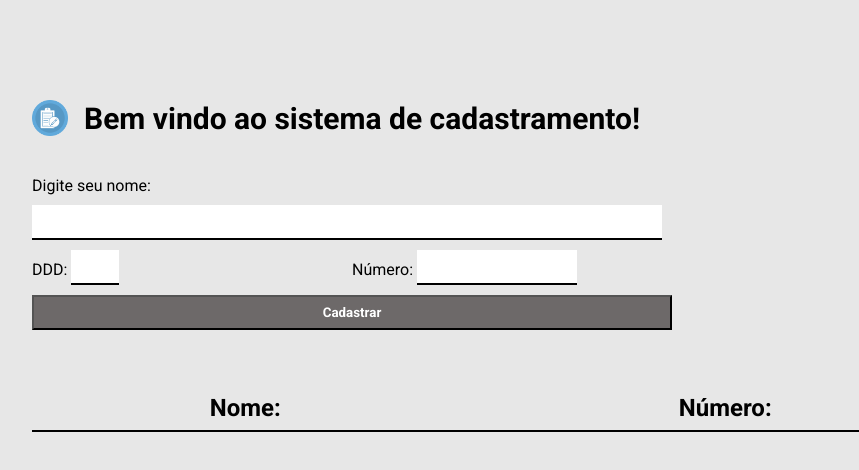
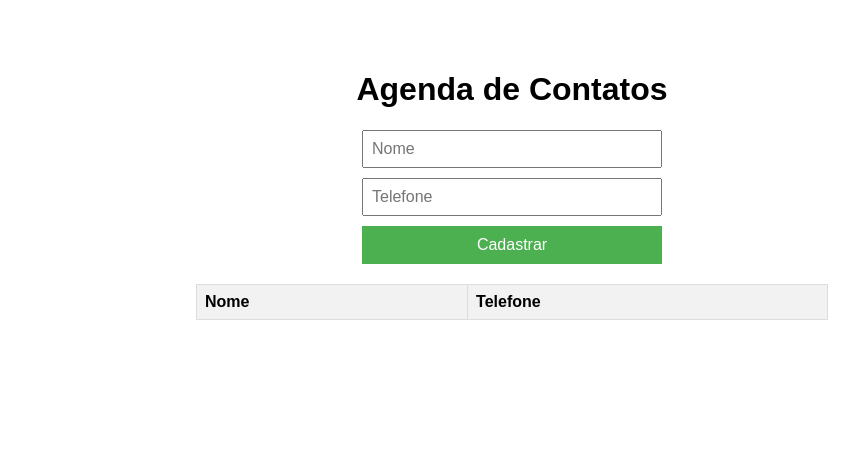
Before and after one commit to JohnyMarques/cadastro-pessoa, a plain HTML site: page index.html in a window 1280 px wide. Shown: the whole page, without its empty margins (128-987 px from the left). Drawn offline with Linux system fonts and the light colour scheme.

Commit message:
atualizado

```diff
--- a/index.html
+++ b/index.html
@@ -1,67 +1,35 @@
 <!DOCTYPE html>
-<html lang="pt-br">
+<html lang="pt-BR">
 <head>
   <meta charset="UTF-8">
   <meta name="viewport" content="width=device-width, initial-scale=1.0">
-    <title>Cadastro</title>
-    <link rel="stylesheet" href="./main.css">
-
-    <link rel="preconnect" href="https://fonts.googleapis.com">
-    <link rel="preconnect" href="https://fonts.gstatic.com" crossorigin>
-    <link href="https://fonts.googleapis.com/css2?family=Bungee&family=Roboto:ital,wght@0,100;0,300;0,400;0,500;0,700;0,900;1,100;1,300;1,400;1,500;1,700;1,900&display=swap" rel="stylesheet">
-
+  <title>Agenda de Contatos</title>
+  <link rel="stylesheet" href="main.css">
 </head>
 <body>
-    <div class="container">
 
-    <header>
-        <img src="./images/logo.png" alt="logo">
-    <h1>Bem vindo ao sistema de cadastramento!</h1>
-    </header>
-    <form>
-        <label for="nome">Digite seu nome: </label>
-        <input type="text" id="nome" required>
+  <h1>Agenda de Contatos</h1>
 
-        <div class="form-ajustar">
-            <div>
-                <label for="ddd">DDD: </label>
-                <input type="tel" id="ddd" required min="0" max="2">
-            </div>
+  <!-- Formulário para adicionar contato -->
+  <form id="contactForm">
+    <input type="text" id="name" placeholder="Nome" required>
+    <input type="text" id="phone" placeholder="Telefone" required>
+    <button type="button" onclick="addContact()">Cadastrar</button>
+  </form>
 
-            <div>
-                <label for="numCompleto">Número: </label>
-                <input type="tel" id="numCompleto" required min="8" max="9">
-            </div>
-        </div>
-
-        <button type="submit">Cadastrar</button>
-    </form>
-    <div id="resultado" class="resultado"></div>
-    <table cellspacing="0">
+  <!-- Tabela para exibir contatos -->
+  <table id="contactsTable">
     <thead>
       <tr>
-                <th>
-                    Nome:
-                </th>
-                <th>
-                    Número:
-                </th>
+        <th>Nome</th>
+        <th>Telefone</th>
       </tr>
-
     </thead>
     <tbody>
+      <!-- Linhas de contatos serão adicionadas aqui -->
+    </tbody>
+  </table>
 
-        </tbody>
-
-        <tfoot>
-<tr>
-    <td>
-
-    </td>
-</tr>
-        </tfoot>
-    </table>
-</div>
-<script src="./main.js"></script>
+  <script src="main.js"></script>
 </body>
 </html>
--- a/main.css
+++ b/main.css
@@ -1,100 +1,48 @@
-*{
-    margin: 0;
-    padding: 0;
-    box-sizing: border-box;
-    font-family: 'Roboto', sans-serif;
+body {
+    font-family: Arial, sans-serif;
+    display: flex;
+    flex-direction: column;
+    align-items: center;
+    margin-top: 50px;
   }
 
-body{
-    background-color: #E7E7E7;
-    padding-top: 100px;
+  table {
+    border-collapse: collapse;
+    width: 50%;
+    margin-top: 20px;
   }
 
-header{
-    display: flex;
-    align-items: center;
-    margin-bottom: 40px;
-
-}
-header img{
-    height: 36px;
-    margin-right: 16px;
-}
-header h1{
-    font-size: 30px;
-    font-weight: bold;
+  th, td {
+    border: 1px solid #ddd;
+    padding: 8px;
+    text-align: left;
   }
 
-.container{
-    max-width: 960px;
-    width: 100%;
-    margin: 0 auto;
-
+  th {
+    background-color: #f2f2f2;
   }
 
-
-form input{
-    font-size: 24px;
-    background-color: #fff;
-    border:none;
-    border-bottom:black solid 2px;
-    padding: 1px;
-    height: 35px;
-    margin-right: 10px;
+  form {
+    display: flex;
+    flex-direction: column;
+    width: 300px;
   }
 
-form{
-    display:flex;
-    flex-direction: column;
-    max-width: 640px;
-    width: 100%;
-    justify-content: space-between;
-    margin-bottom: 56px;
-    gap: 10px;
+  input {
+    margin-bottom: 10px;
+    padding: 8px;
+    font-size: 16px;
   }
 
-
-
-form button{
-    background-color:rgb(109, 105, 105);
-    color: #fff;
-    font-weight: bold;
-    height: 35px;
+  button {
+    padding: 10px;
+    font-size: 16px;
+    background-color: #4CAF50;
+    color: white;
+    border: none;
     cursor: pointer;
   }
 
   button:hover {
     background-color: #45a049;
   }
-
-table{
-    width: 100%;
-}
-
-table th{
-    border-bottom: 2px solid  #000;
-    padding: 8px;
-    font-size: 24px;
-    font-weight: bold;
-
-}
-
-
-.form-ajustar {
-    display:flex; /* Usar flexbox para alinhar os campos na mesma linha */
-    justify-content:space-between;
-
-}
-
-.form-ajustar div {
-    flex:1;
-
-}
-
-#ddd {
-    width: 15%;
-}
-
-#numCompleto {
-    width: 50%;
-}
--- a/main.js
+++ b/main.js
@@ -1,17 +1,41 @@
-let nome = document.getElementById('nome').value;
-let ddd = document.getElementById('ddd').value;
-let numCompleto = document.getElementById('numCompleto').value;
+// Função para adicionar um novo contato à tabela
+function addContact() {
+    // Obtendo valores dos campos de entrada
+    const name = document.getElementById('name').value;
+    const phone = document.getElementById('phone').value;
 
-form.addEventListener('submit', function(e){
-    e.preventDefault();
+    // Verificação se os campos estão preenchidos
+    if (name && phone) {
+      // Verificando se o número de telefone já foi cadastrado
+      const table = document.getElementById('contactsTable').getElementsByTagName('tbody')[0];
+      const rows = table.getElementsByTagName('tr');
+      let duplicate = false;
 
-ddd = Number(ddd);
-numCompleto = Number(numCompleto);
+      for (let i = 0; i < rows.length; i++) {
+        const cellPhone = rows[i].getElementsByTagName('td')[1].textContent;
+        if (cellPhone === phone) {
+          duplicate = true;
+          break;
+        }
+      }
 
+      if (duplicate) {
+        alert("Erro: Este número de telefone já foi cadastrado.");
+      } else {
+        // Criando uma nova linha na tabela
+        const newRow = table.insertRow();
 
-const resultado = document.getElementById('resultado');
+        // Adicionando células de nome e telefone
+        const nameCell = newRow.insertCell(0);
+        const phoneCell = newRow.insertCell(1);
 
+        nameCell.textContent = name;
+        phoneCell.textContent = phone;
 
-
-
-}
+        // Limpando os campos do formulário
+        document.getElementById('contactForm').reset();
+      }
+    } else {
+      alert("Por favor, preencha todos os campos!");
+    }
+  }
```
Lines whose indentation alone changed are shown as unchanged.
